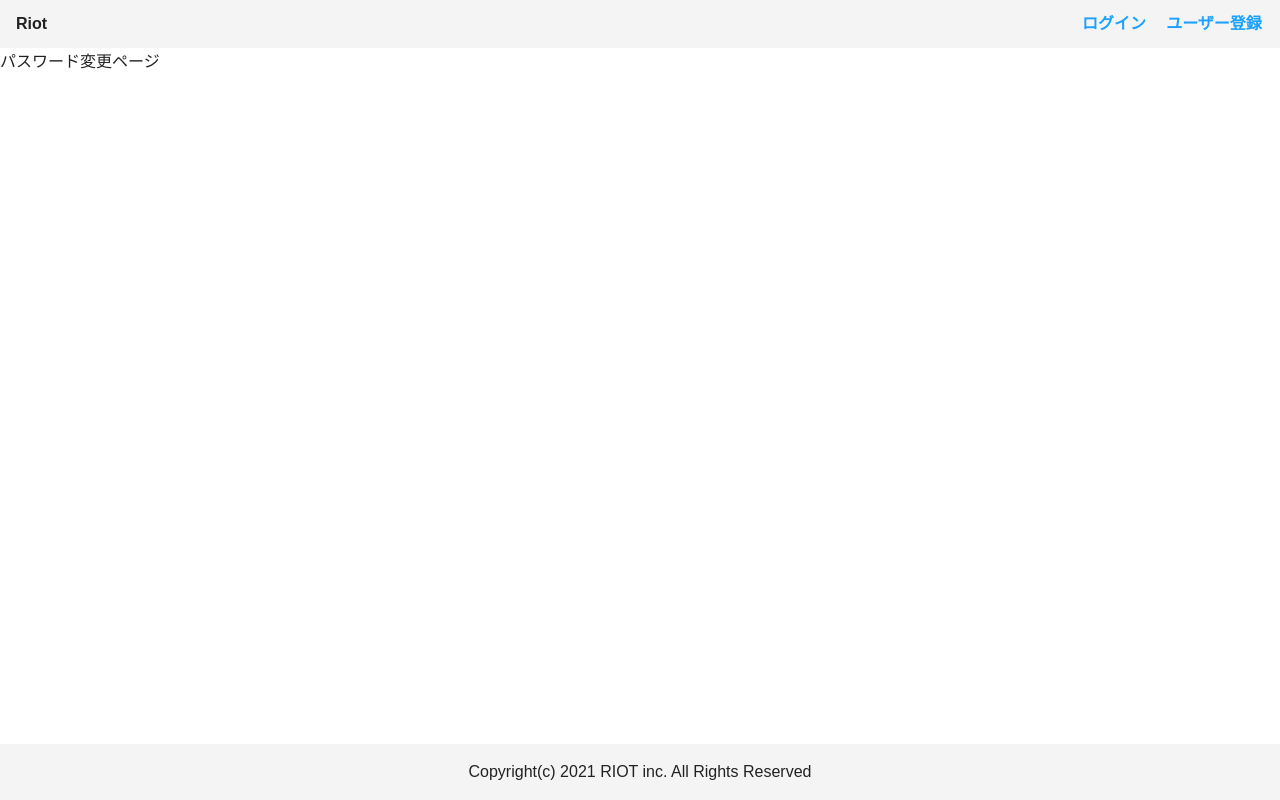
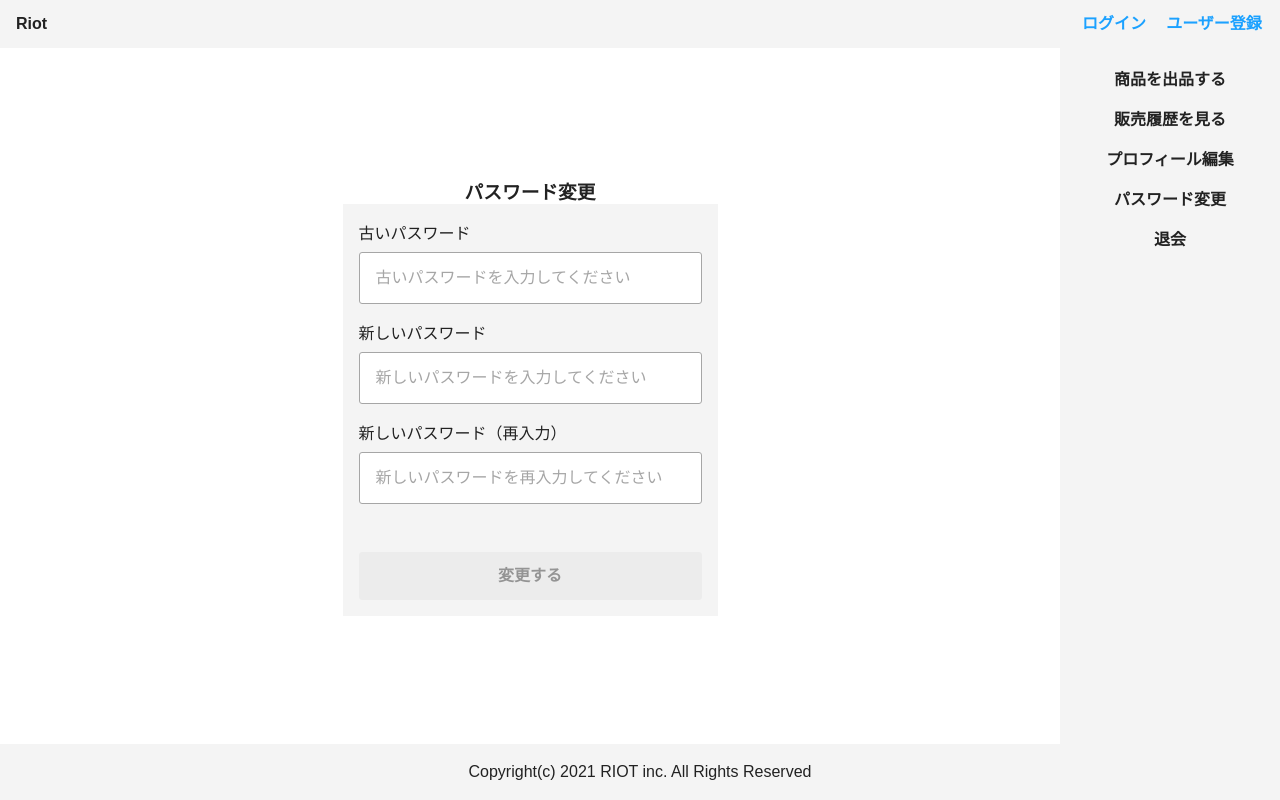
Before and after one commit to kimuniiii/Personal-Development, a Next.js app in the folder packages/client/: page /password/change in a window 1280 px wide. Built offline with nearby package versions, Linux system fonts and the light colour scheme.

Commit message:
パスワード変更画面をデザイン通りに実装完了

```diff
--- a/packages/client/src/pages/password/change/index.tsx
+++ b/packages/client/src/pages/password/change/index.tsx
@@ -1,15 +1,136 @@
+import styled from '@emotion/styled';
+import { useForm } from 'react-hook-form';
 import React from 'react';
 
+import { Button } from 'src/components/atoms/Button';
+import { CommonTemplate } from 'src/components/templates/CommonTemplate';
 import { HeadTemplate } from 'src/components/templates/HeadTemplate';
-import { CommonTemplate } from 'src/components/templates/CommonTemplate';
+import { Input } from 'src/components/atoms/Input';
+import { Margin } from 'src/components/layouts/Margin';
 
+import { COLOR_PALETTE } from 'src/styles/color_palette';
+
+import { validations } from 'src/utils/validate';
+
+/**
+ * @概要 パスワード変更ボタンを押したら表示されるページコンポーネント
+ */
 const PasswordChangePage = (): JSX.Element => {
+  const {
+    register,
+    handleSubmit,
+    formState: { errors, isValid },
+  } = useForm({
+    mode: 'onBlur',
+    reValidateMode: 'onChange',
+  });
+
+  /**
+   * 送信ボタンを押した時に呼び出されるイベントハンドラ
+   */
+  const onSubmit = (data: Record<string, unknown>): void => {
+    console.log(data);
+  };
+
   return (
     <React.Fragment>
-      <HeadTemplate pageTitle='パスワード変更ページ' />
-      <CommonTemplate>パスワード変更ページ</CommonTemplate>
+      <HeadTemplate pageTitle='ログインページ' />
+      <CommonTemplate isSideBar={true}>
+        <StPasswordChangeFormContainer onSubmit={handleSubmit(onSubmit)}>
+          <h3>パスワード変更</h3>
+          <StPasswordChangeContainer>
+            <Input
+              type='password'
+              id='beforePassword'
+              name='beforePassword'
+              labelText='古いパスワード'
+              placeholder='古いパスワードを入力してください'
+              width='343px'
+              fontSizeValue='16px'
+              isError={!!errors.beforePassword}
+              errors={errors}
+              register={register('beforePassword', {
+                minLength: {
+                  value: validations.minPasswordLength,
+                  message: 'パスワードは6文字以上で設定してください',
+                },
+                required: { message: '必須入力項目です！', value: true },
+              })}
+            />
+            <Input
+              type='password'
+              id='afterPassword'
+              name='afterPassword'
+              labelText='新しいパスワード'
+              placeholder='新しいパスワードを入力してください'
+              width='343px'
+              fontSizeValue='16px'
+              isError={!!errors.afterPassword}
+              errors={errors}
+              register={register('afterPassword', {
+                minLength: {
+                  value: validations.minPasswordLength,
+                  message: 'パスワードは6文字以上で設定してください',
+                },
+                required: { message: '必須入力項目です！', value: true },
+              })}
+            />
+            <Input
+              type='password'
+              id='confirmPassword'
+              name='confirmPassword'
+              labelText='新しいパスワード（再入力）'
+              placeholder='新しいパスワードを再入力してください'
+              width='343px'
+              fontSizeValue='16px'
+              isError={!!errors.confirmPassword}
+              errors={errors}
+              register={register('confirmPassword', {
+                minLength: {
+                  value: validations.minPasswordLength,
+                  message: 'パスワードは6文字以上で設定してください',
+                },
+                required: { message: '必須入力項目です！', value: true },
+              })}
+            />
+            <Margin bottom='16px' />
+            <Button
+              type='submit'
+              styleTypes='tertiary'
+              width='100%'
+              fontSizeValue='16px'
+              buttonContent='変更する'
+              disabled={!isValid}
+              onClick={(): void => alert('変更するボタンをクリック')}
+            />
+          </StPasswordChangeContainer>
+        </StPasswordChangeFormContainer>
+      </CommonTemplate>
     </React.Fragment>
   );
 };
 
 export default PasswordChangePage;
+
+const StPasswordChangeFormContainer = styled.form`
+  display: flex;
+  flex-direction: column;
+  justify-content: center;
+  align-items: center;
+  /*
+  ** CommonHeaderのheight : 48px
+  ** CommonFooterのheight : 56px
+  */
+  min-height: calc(100vh - (48px + 56px));
+`;
+
+const StPasswordChangeContainer = styled.div`
+  display: flex;
+  flex-direction: column;
+  align-items: center;
+  gap: 16px;
+  width: 375px;
+  height: auto;
+  padding: 16px;
+  background-color: ${COLOR_PALETTE.LIGHT_GRAY};
+`;
```
